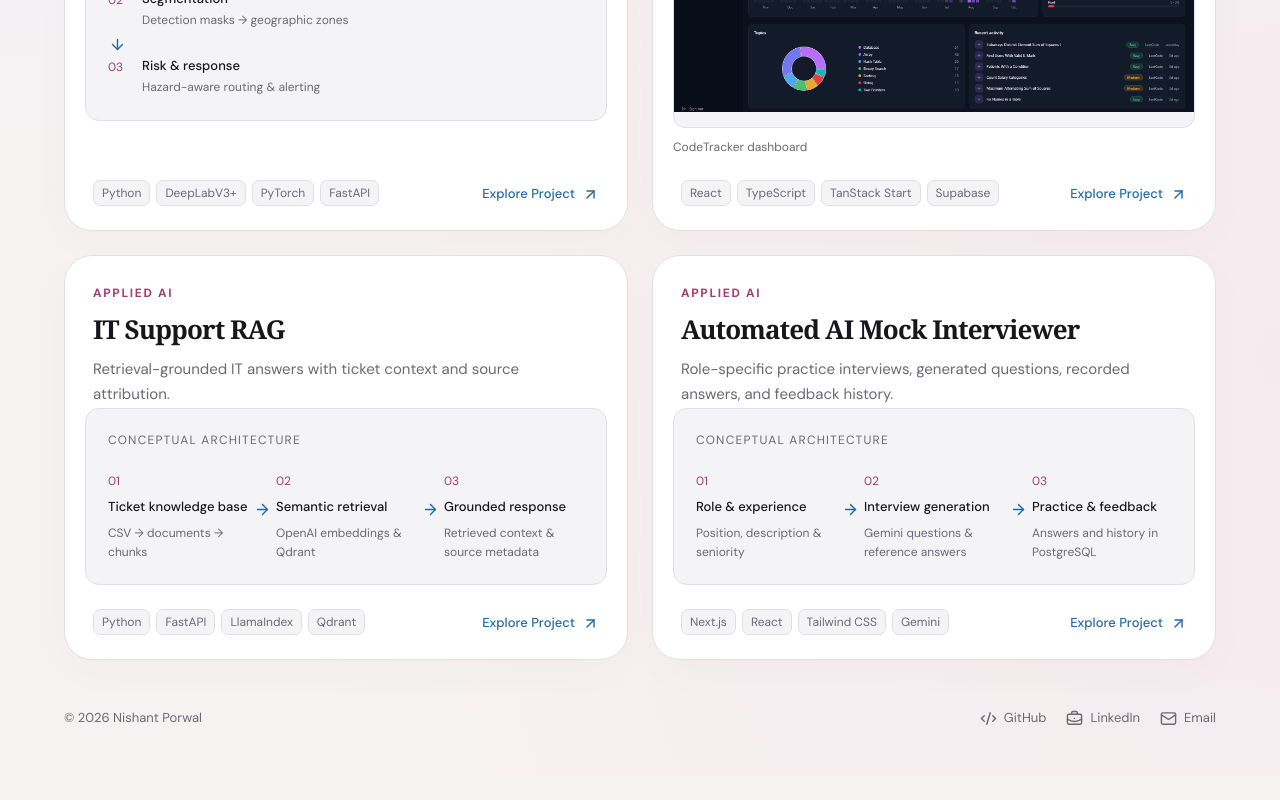
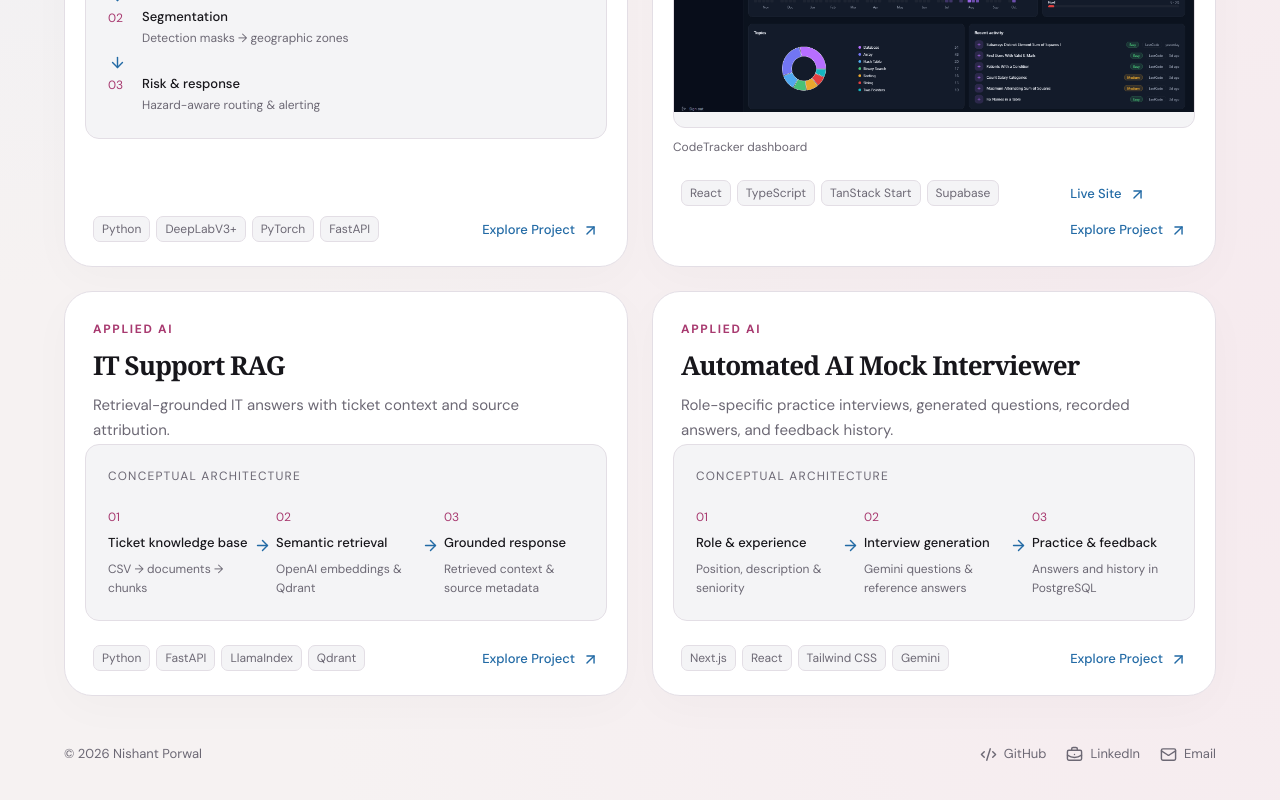
Before and after one commit to nishant203code/Portfolio, a Next.js app: page /projects in a window 1280 px wide. Shown: the part 1321-2121 px from the top of the page. Before the commit the page ends 2097 px from the top, so only its background shows below. Built offline with nearby package versions, Linux system fonts and the light colour scheme; no server answers.

Commit message:
code tracker live link updated

```diff
--- a/src/content/projects.ts
+++ b/src/content/projects.ts
@@ -133,6 +133,7 @@ export const projects: Project[] = [
     role: "Full-stack product development",
     stack: ["React", "TypeScript", "TanStack Start", "Supabase", "PostgreSQL", "Chrome Extension"],
     repo: "https://github.com/nishant203code/CodeTracker",
+    liveUrl: "https://code-tracker-bh1n.vercel.app/",
     revision: "b81ce83e81a6b1c295db066820d844ea58ceaa49",
     screenshot: { src: "/projects/codetracker-dashboard.png", width: 1906, height: 905, alt: "CodeTracker dashboard showing a problem log, activity heatmap, and topic breakdown", caption: "CodeTracker dashboard" },
     gallery: { src: "/projects/codetracker-revise.png", width: 1895, height: 904, alt: "CodeTracker revision interface for selecting and reviewing practice problems", caption: "CodeTracker revision view" },
```
Also changed, not shown: 1 other file (tests, documents, lock files or other folders).
